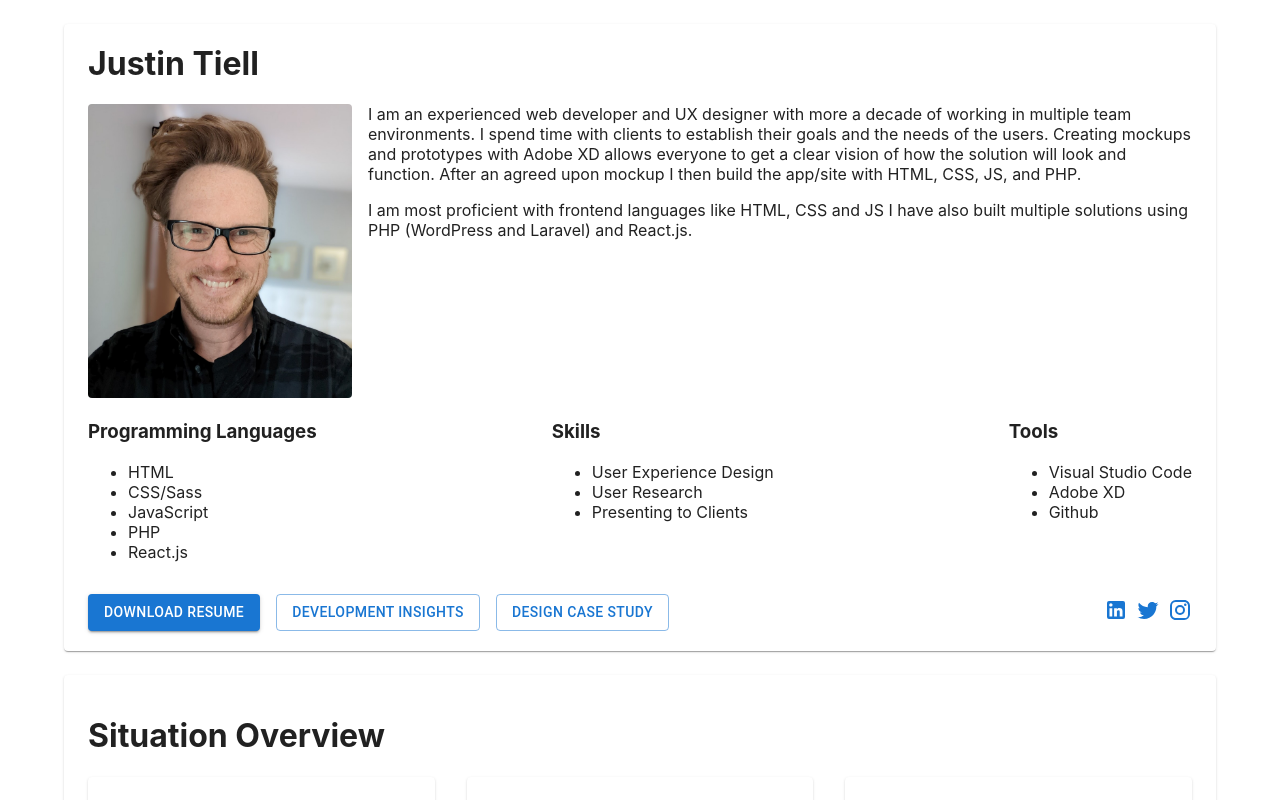
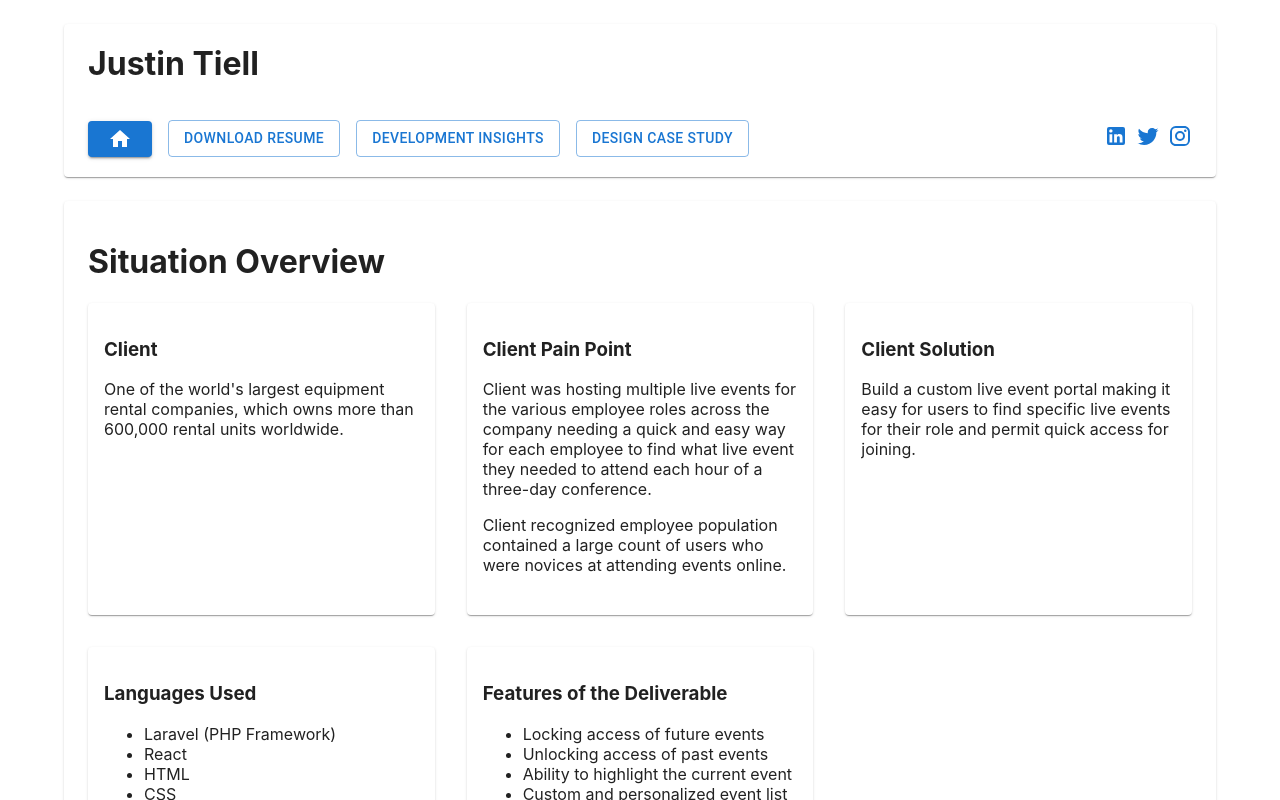
Before and after one commit to kotiell/justintiell, a React (Create React App) app: page /dev-insights in a window 1280 px wide. Shown: the top 800 px of the page. Built offline with nearby package versions, Linux system fonts and the light colour scheme.

Commit message:
New IntroMin section

```diff
--- a/src/DevInsights.js
+++ b/src/DevInsights.js
@@ -1,23 +1,22 @@
 
 import Container from '@mui/material/Container';
 import Paper from '@mui/material/Paper';
-import Intro from './Intro';
+import IntroMin from './IntroMin';
 import Card from '@mui/material/Card';
-import CardActions from '@mui/material/CardActions';
 import CardContent from '@mui/material/CardContent';
 import Grid from '@mui/material/Grid';
 
 function DevInsights() {
   return (
     <Container maxWidth="lg">
-      <Intro />
+      <IntroMin />
       <Paper sx={{
         px: 3,
         py: 2.5,
         mt: 3,
         mb: 3
       }}>
-        <h1>Situation Overview</h1>
+        <h1 id="devHome">Situation Overview</h1>
         <Grid container spacing={4}>
           <Grid item xs={12} lg={4}>
             <Card sx={{
--- /dev/null
+++ b/src/IntroMin.js
@@ -0,0 +1,35 @@
+import * as React from 'react';
+import Resume from './downloads/Justin_Tiell_Resume.pdf';
+import Button from '@mui/material/Button';
+import Paper from '@mui/material/Paper';
+import Grid from '@mui/material/Grid';
+import Social from './Social';
+import HomeIcon from '@mui/icons-material/Home';
+import { Link } from 'react-router-dom';
+
+function IntroMin() {
+  return (
+    <Paper sx={{
+      px: 3,
+      py: 2.5,
+      mt: 3,
+    }}>
+      <h1 style={{ marginTop: 0 }}>Justin Tiell</h1>
+      <Grid container spacing={2}>
+        <Grid item xs={12} md={9}>
+          <Button component={Link} to="/" sx={{mt: 2, mr: 2 }} variant="contained" ><HomeIcon /></Button>
+          <Button sx={{ mt: 2, mr: 2 }} variant="outlined" href={Resume} download>Download Resume</Button>
+
+          <Button sx={{ mt: 2, mr: 2 }} variant="outlined" component={Link} to="/dev-insights">Development Insights</Button>
+          <Button sx={{ mt: 2 }} variant="outlined" component={Link} to="/design-case-study">Design Case Study</Button>
+        </Grid>
+
+        <Grid item xs={12} md={3}>
+          <Social />
+        </Grid>
+      </Grid>
+    </Paper >
+  );
+}
+
+export default IntroMin;
--- a/src/StJoeCaseStudy.js
+++ b/src/StJoeCaseStudy.js
@@ -2,7 +2,7 @@ import { Box } from '@mui/system';
 import Grid from '@mui/material/Grid';
 import Paper from '@mui/material/Paper';
 import Container from '@mui/material/Container';
-import Intro from './Intro';
+import IntroMin from './IntroMin';
 
 import StJoeRedesign from './downloads/st-joe-redesign.png';
 import StJoeOrg from './downloads/st-joe-org.png';
@@ -12,7 +12,7 @@ import ComputerPhone from './downloads/st-joe-computer-phone.png';
 function StJoeCaseStudy() {
   return (
     <Container maxWidth="lg">
-      <Intro />
+      <IntroMin />
       <Paper sx={{
         px: 3,
         py: 2.5,
```
